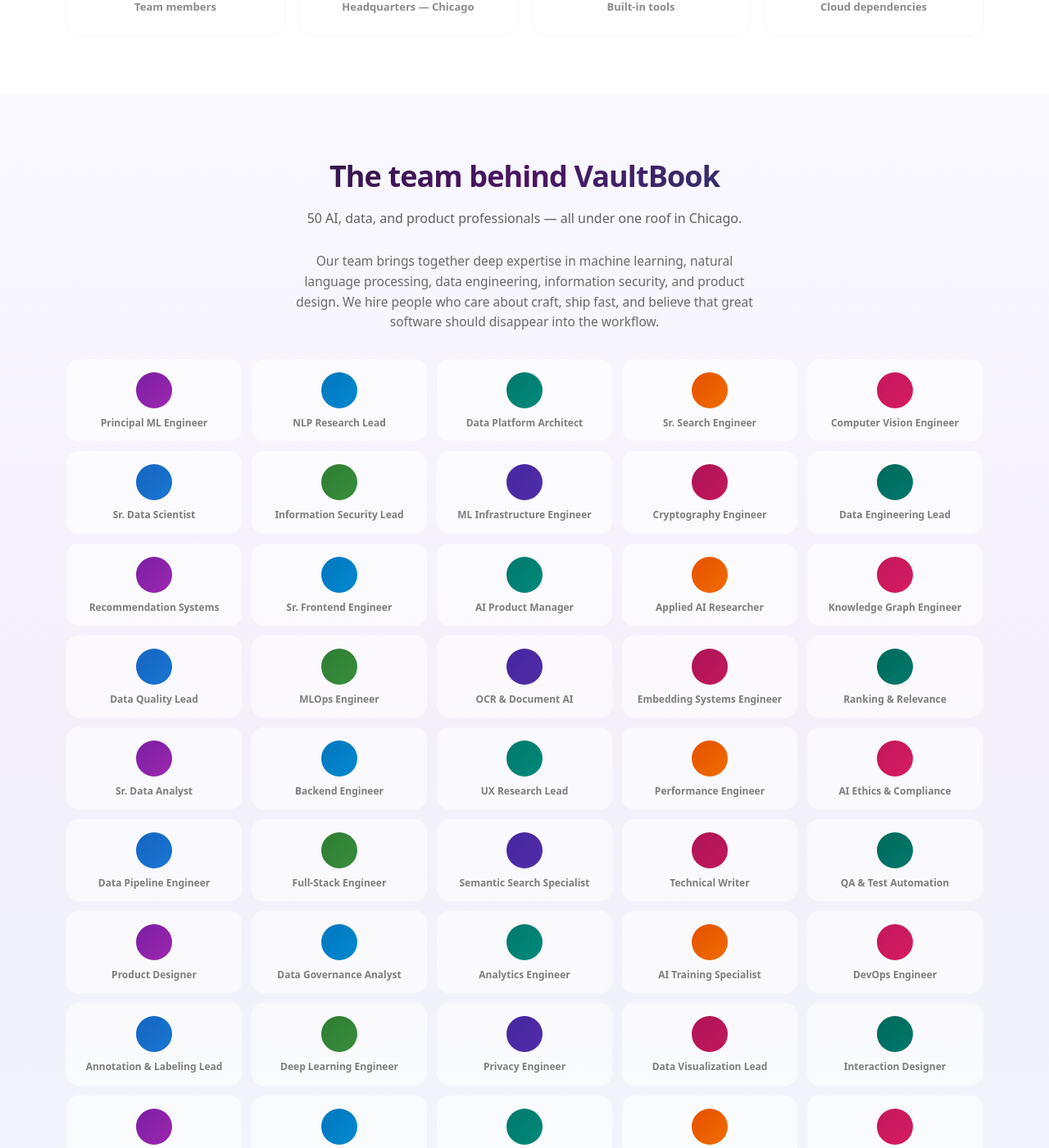
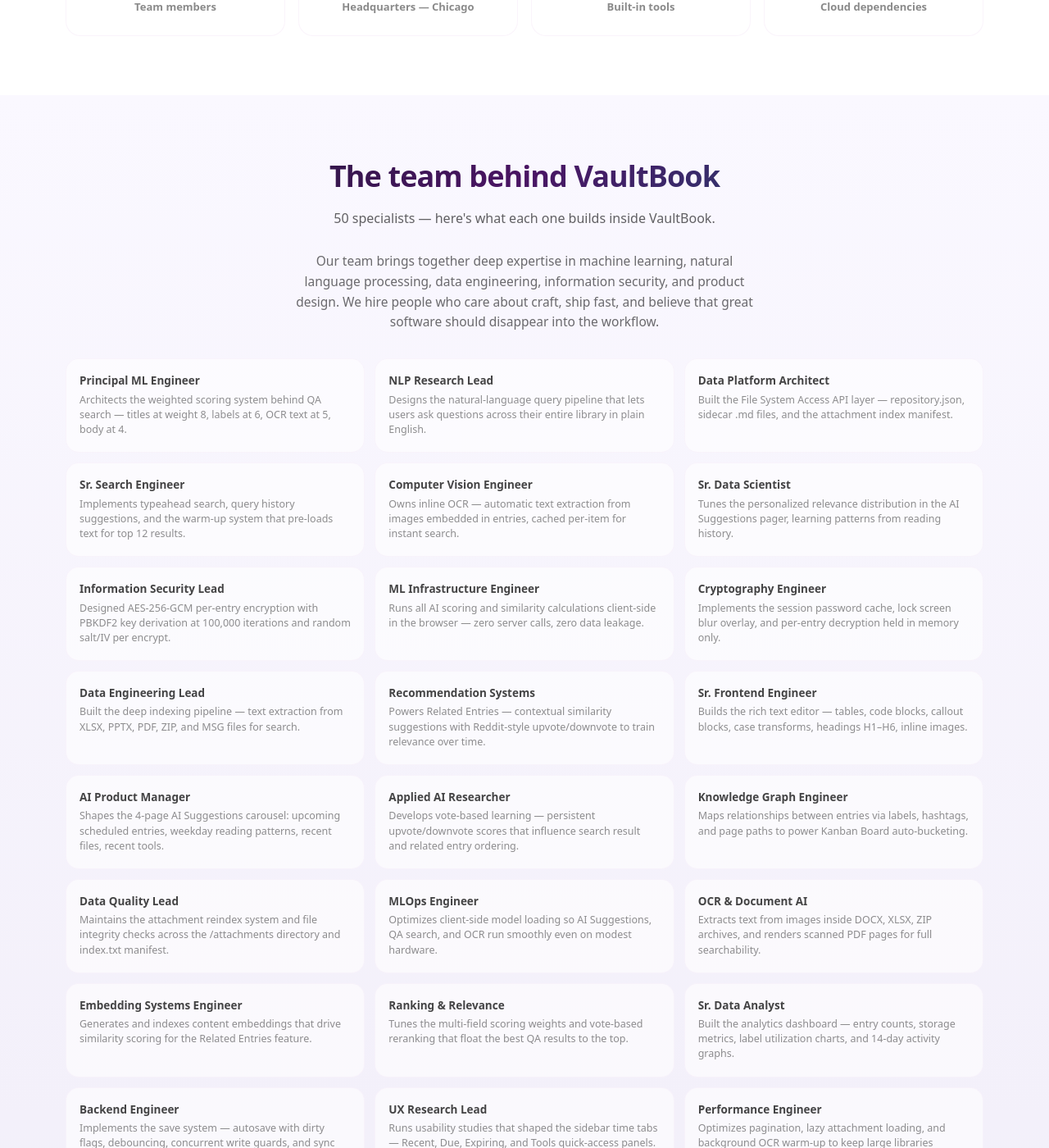
Before and after one commit to k2xn258k2x-cmyk/k2xn258k2x-cmyk.github.io, a Jekyll site: the page built from about.md, in a window 1280 px wide and 1400 px high, scrolled down 2275 px. Shown: the whole window at 82% size. Built offline with Jekyll 4.4.1, drawn with Linux system fonts in a browser that asks for light colours; some of the changed text lies outside the part shown.

Commit message:
Update about.md

```diff
--- a/about.md
+++ b/about.md
@@ -191,16 +191,15 @@
 }
 .ab-team-grid{
   display: grid;
-  grid-template-columns: repeat(5, 1fr);
-  gap: 10px;
+  grid-template-columns: repeat(3, 1fr);
+  gap: 12px;
   margin-top: 28px;
 }
 .ab-member{
   background: rgba(255,255,255,.6);
   border: 1px solid rgba(206,147,216,.08);
   border-radius: 16px;
-  padding: 16px 12px 14px;
-  text-align: center;
+  padding: 18px 16px;
   transition: transform .2s ease, box-shadow .2s ease, border-color .2s ease;
 }
 .ab-member:hover{
@@ -208,31 +207,18 @@
   box-shadow: 0 8px 22px rgba(206,147,216,.1);
   border-color: rgba(206,147,216,.2);
 }
-.ab-avatar{
-  width: 44px; height: 44px;
-  border-radius: 50%;
-  margin: 0 auto 10px;
-  display: grid;
-  place-items: center;
+.ab-member-role{
+  font-size: 13.5px;
+  font-weight: 800;
+  color: rgba(11,11,11,.76);
+  line-height: 1.3;
 }
-.ab-member-role{
-  font-size: 12px;
-  font-weight: 650;
-  color: rgba(11,11,11,.52);
-  margin-top: 2px;
-  line-height: 1.35;
+.ab-member-desc{
+  font-size: 12.5px;
+  color: rgba(11,11,11,.46);
+  margin-top: 5px;
+  line-height: 1.45;
 }
-/* avatar gradient palette */
-.ab-member:nth-child(10n+1) .ab-avatar{ background: linear-gradient(135deg, #7b1fa2, #9c27b0); }
-.ab-member:nth-child(10n+2) .ab-avatar{ background: linear-gradient(135deg, #0277bd, #0288d1); }
-.ab-member:nth-child(10n+3) .ab-avatar{ background: linear-gradient(135deg, #00796b, #00897b); }
-.ab-member:nth-child(10n+4) .ab-avatar{ background: linear-gradient(135deg, #e65100, #ef6c00); }
-.ab-member:nth-child(10n+5) .ab-avatar{ background: linear-gradient(135deg, #c2185b, #d81b60); }
-.ab-member:nth-child(10n+6) .ab-avatar{ background: linear-gradient(135deg, #1565c0, #1976d2); }
-.ab-member:nth-child(10n+7) .ab-avatar{ background: linear-gradient(135deg, #2e7d32, #388e3c); }
-.ab-member:nth-child(10n+8) .ab-avatar{ background: linear-gradient(135deg, #4527a0, #512da8); }
-.ab-member:nth-child(10n+9) .ab-avatar{ background: linear-gradient(135deg, #ad1457, #c2185b); }
-.ab-member:nth-child(10n+10) .ab-avatar{ background: linear-gradient(135deg, #00695c, #00796b); }
 
 /* ── Chicago banner ──────────────────────────────────────────── */
 .ab-chicago{
@@ -314,17 +301,17 @@
 @media (max-width: 900px){
   .ab-values{ grid-template-columns: 1fr 1fr; }
   .ab-nums{ grid-template-columns: 1fr 1fr; }
-  .ab-team-grid{ grid-template-columns: repeat(4, 1fr); }
+  .ab-team-grid{ grid-template-columns: repeat(2, 1fr); }
   .ab-chicago{ flex-direction: column; text-align: center; gap: 16px; }
 }
 @media (max-width: 600px){
   .ab-values{ grid-template-columns: 1fr; }
-  .ab-team-grid{ grid-template-columns: repeat(3, 1fr); }
+  .ab-team-grid{ grid-template-columns: 1fr; }
   .ab-pullquote{ padding: 22px 20px; }
   .ab-pullquote p{ font-size: 17px; }
 }
 @media (max-width: 440px){
-  .ab-team-grid{ grid-template-columns: 1fr 1fr; }
+  .ab-team-grid{ grid-template-columns: 1fr; }
 }
 </style>
 
@@ -455,7 +442,7 @@
   <div class="container">
     <header class="section-head" data-reveal>
       <h2 class="h2">The team behind VaultBook</h2>
-      <p class="muted">50 AI, data, and product professionals — all under one roof in Chicago.</p>
+      <p class="muted">50 specialists — here's what each one builds inside VaultBook.</p>
     </header>
 
     <div class="ab-team-intro" data-reveal>
@@ -467,51 +454,51 @@
     </div>
 
     <div class="ab-team-grid" data-reveal>
-      <div class="ab-member"><div class="ab-avatar"></div><div class="ab-member-role">Principal ML Engineer</div></div>
-      <div class="ab-member"><div class="ab-avatar"></div><div class="ab-member-role">NLP Research Lead</div></div>
-      <div class="ab-member"><div class="ab-avatar"></div><div class="ab-member-role">Data Platform Architect</div></div>
-      <div class="ab-member"><div class="ab-avatar"></div><div class="ab-member-role">Sr. Search Engineer</div></div>
-      <div class="ab-member"><div class="ab-avatar"></div><div class="ab-member-role">Computer Vision Engineer</div></div>
-      <div class="ab-member"><div class="ab-avatar"></div><div class="ab-member-role">Sr. Data Scientist</div></div>
-      <div class="ab-member"><div class="ab-avatar"></div><div class="ab-member-role">Information Security Lead</div></div>
-      <div class="ab-member"><div class="ab-avatar"></div><div class="ab-member-role">ML Infrastructure Engineer</div></div>
-      <div class="ab-member"><div class="ab-avatar"></div><div class="ab-member-role">Cryptography Engineer</div></div>
-      <div class="ab-member"><div class="ab-avatar"></div><div class="ab-member-role">Data Engineering Lead</div></div>
-      <div class="ab-member"><div class="ab-avatar"></div><div class="ab-member-role">Recommendation Systems</div></div>
-      <div class="ab-member"><div class="ab-avatar"></div><div class="ab-member-role">Sr. Frontend Engineer</div></div>
-      <div class="ab-member"><div class="ab-avatar"></div><div class="ab-member-role">AI Product Manager</div></div>
-      <div class="ab-member"><div class="ab-avatar"></div><div class="ab-member-role">Applied AI Researcher</div></div>
-      <div class="ab-member"><div class="ab-avatar"></div><div class="ab-member-role">Knowledge Graph Engineer</div></div>
-      <div class="ab-member"><div class="ab-avatar"></div><div class="ab-member-role">Data Quality Lead</div></div>
-      <div class="ab-member"><div class="ab-avatar"></div><div class="ab-member-role">MLOps Engineer</div></div>
-      <div class="ab-member"><div class="ab-avatar"></div><div class="ab-member-role">OCR &amp; Document AI</div></div>
-      <div class="ab-member"><div class="ab-avatar"></div><div class="ab-member-role">Embedding Systems Engineer</div></div>
-      <div class="ab-member"><div class="ab-avatar"></div><div class="ab-member-role">Ranking &amp; Relevance</div></div>
-      <div class="ab-member"><div class="ab-avatar"></div><div class="ab-member-role">Sr. Data Analyst</div></div>
-      <div class="ab-member"><div class="ab-avatar"></div><div class="ab-member-role">Backend Engineer</div></div>
-      <div class="ab-member"><div class="ab-avatar"></div><div class="ab-member-role">UX Research Lead</div></div>
-      <div class="ab-member"><div class="ab-avatar"></div><div class="ab-member-role">Performance Engineer</div></div>
-      <div class="ab-member"><div class="ab-avatar"></div><div class="ab-member-role">AI Ethics &amp; Compliance</div></div>
-      <div class="ab-member"><div class="ab-avatar"></div><div class="ab-member-role">Data Pipeline Engineer</div></div>
-      <div class="ab-member"><div class="ab-avatar"></div><div class="ab-member-role">Full-Stack Engineer</div></div>
-      <div class="ab-member"><div class="ab-avatar"></div><div class="ab-member-role">Semantic Search Specialist</div></div>
-      <div class="ab-member"><div class="ab-avatar"></div><div class="ab-member-role">Technical Writer</div></div>
-      <div class="ab-member"><div class="ab-avatar"></div><div class="ab-member-role">QA &amp; Test Automation</div></div>
-      <div class="ab-member"><div class="ab-avatar"></div><div class="ab-member-role">Product Designer</div></div>
-      <div class="ab-member"><div class="ab-avatar"></div><div class="ab-member-role">Data Governance Analyst</div></div>
-      <div class="ab-member"><div class="ab-avatar"></div><div class="ab-member-role">Analytics Engineer</div></div>
-      <div class="ab-member"><div class="ab-avatar"></div><div class="ab-member-role">AI Training Specialist</div></div>
-      <div class="ab-member"><div class="ab-avatar"></div><div class="ab-member-role">DevOps Engineer</div></div>
-      <div class="ab-member"><div class="ab-avatar"></div><div class="ab-member-role">Annotation &amp; Labeling Lead</div></div>
-      <div class="ab-member"><div class="ab-avatar"></div><div class="ab-member-role">Deep Learning Engineer</div></div>
-      <div class="ab-member"><div class="ab-avatar"></div><div class="ab-member-role">Privacy Engineer</div></div>
-      <div class="ab-member"><div class="ab-avatar"></div><div class="ab-member-role">Data Visualization Lead</div></div>
-      <div class="ab-member"><div class="ab-avatar"></div><div class="ab-member-role">Interaction Designer</div></div>
-      <div class="ab-member"><div class="ab-avatar"></div><div class="ab-member-role">Feature Extraction Engineer</div></div>
-      <div class="ab-member"><div class="ab-avatar"></div><div class="ab-member-role">ML Research Scientist</div></div>
-      <div class="ab-member"><div class="ab-avatar"></div><div class="ab-member-role">Cloud-to-Edge Specialist</div></div>
-      <div class="ab-member"><div class="ab-avatar"></div><div class="ab-member-role">Accessibility Engineer</div></div>
-      <div class="ab-member"><div class="ab-avatar"></div><div class="ab-member-role">Content Strategist</div></div>
+      <div class="ab-member"><div class="ab-member-role">Principal ML Engineer</div><div class="ab-member-desc">Architects the weighted scoring system behind QA search — titles at weight 8, labels at 6, OCR text at 5, body at 4.</div></div>
+      <div class="ab-member"><div class="ab-member-role">NLP Research Lead</div><div class="ab-member-desc">Designs the natural-language query pipeline that lets users ask questions across their entire library in plain English.</div></div>
+      <div class="ab-member"><div class="ab-member-role">Data Platform Architect</div><div class="ab-member-desc">Built the File System Access API layer — repository.json, sidecar .md files, and the attachment index manifest.</div></div>
+      <div class="ab-member"><div class="ab-member-role">Sr. Search Engineer</div><div class="ab-member-desc">Implements typeahead search, query history suggestions, and the warm-up system that pre-loads text for top 12 results.</div></div>
+      <div class="ab-member"><div class="ab-member-role">Computer Vision Engineer</div><div class="ab-member-desc">Owns inline OCR — automatic text extraction from images embedded in entries, cached per-item for instant search.</div></div>
+      <div class="ab-member"><div class="ab-member-role">Sr. Data Scientist</div><div class="ab-member-desc">Tunes the personalized relevance distribution in the AI Suggestions pager, learning patterns from reading history.</div></div>
+      <div class="ab-member"><div class="ab-member-role">Information Security Lead</div><div class="ab-member-desc">Designed AES-256-GCM per-entry encryption with PBKDF2 key derivation at 100,000 iterations and random salt/IV per encrypt.</div></div>
+      <div class="ab-member"><div class="ab-member-role">ML Infrastructure Engineer</div><div class="ab-member-desc">Runs all AI scoring and similarity calculations client-side in the browser — zero server calls, zero data leakage.</div></div>
+      <div class="ab-member"><div class="ab-member-role">Cryptography Engineer</div><div class="ab-member-desc">Implements the session password cache, lock screen blur overlay, and per-entry decryption held in memory only.</div></div>
+      <div class="ab-member"><div class="ab-member-role">Data Engineering Lead</div><div class="ab-member-desc">Built the deep indexing pipeline — text extraction from XLSX, PPTX, PDF, ZIP, and MSG files for search.</div></div>
+      <div class="ab-member"><div class="ab-member-role">Recommendation Systems</div><div class="ab-member-desc">Powers Related Entries — contextual similarity suggestions with Reddit-style upvote/downvote to train relevance over time.</div></div>
+      <div class="ab-member"><div class="ab-member-role">Sr. Frontend Engineer</div><div class="ab-member-desc">Builds the rich text editor — tables, code blocks, callout blocks, case transforms, headings H1–H6, inline images.</div></div>
+      <div class="ab-member"><div class="ab-member-role">AI Product Manager</div><div class="ab-member-desc">Shapes the 4-page AI Suggestions carousel: upcoming scheduled entries, weekday reading patterns, recent files, recent tools.</div></div>
+      <div class="ab-member"><div class="ab-member-role">Applied AI Researcher</div><div class="ab-member-desc">Develops vote-based learning — persistent upvote/downvote scores that influence search result and related entry ordering.</div></div>
+      <div class="ab-member"><div class="ab-member-role">Knowledge Graph Engineer</div><div class="ab-member-desc">Maps relationships between entries via labels, hashtags, and page paths to power Kanban Board auto-bucketing.</div></div>
+      <div class="ab-member"><div class="ab-member-role">Data Quality Lead</div><div class="ab-member-desc">Maintains the attachment reindex system and file integrity checks across the /attachments directory and index.txt manifest.</div></div>
+      <div class="ab-member"><div class="ab-member-role">MLOps Engineer</div><div class="ab-member-desc">Optimizes client-side model loading so AI Suggestions, QA search, and OCR run smoothly even on modest hardware.</div></div>
+      <div class="ab-member"><div class="ab-member-role">OCR &amp; Document AI</div><div class="ab-member-desc">Extracts text from images inside DOCX, XLSX, ZIP archives, and renders scanned PDF pages for full searchability.</div></div>
+      <div class="ab-member"><div class="ab-member-role">Embedding Systems Engineer</div><div class="ab-member-desc">Generates and indexes content embeddings that drive similarity scoring for the Related Entries feature.</div></div>
+      <div class="ab-member"><div class="ab-member-role">Ranking &amp; Relevance</div><div class="ab-member-desc">Tunes the multi-field scoring weights and vote-based reranking that float the best QA results to the top.</div></div>
+      <div class="ab-member"><div class="ab-member-role">Sr. Data Analyst</div><div class="ab-member-desc">Built the analytics dashboard — entry counts, storage metrics, label utilization charts, and 14-day activity graphs.</div></div>
+      <div class="ab-member"><div class="ab-member-role">Backend Engineer</div><div class="ab-member-desc">Implements the save system — autosave with dirty flags, debouncing, concurrent write guards, and sync status badges.</div></div>
+      <div class="ab-member"><div class="ab-member-role">UX Research Lead</div><div class="ab-member-desc">Runs usability studies that shaped the sidebar time tabs — Recent, Due, Expiring, and Tools quick-access panels.</div></div>
+      <div class="ab-member"><div class="ab-member-role">Performance Engineer</div><div class="ab-member-desc">Optimizes pagination, lazy attachment loading, and background OCR warm-up to keep large libraries responsive.</div></div>
+      <div class="ab-member"><div class="ab-member-role">AI Ethics &amp; Compliance</div><div class="ab-member-desc">Ensures all AI features run locally with zero telemetry — no usage data, no model training on user content, ever.</div></div>
+      <div class="ab-member"><div class="ab-member-role">Data Pipeline Engineer</div><div class="ab-member-desc">Handles the background attachment text extraction pipeline that indexes content from text-based files and images.</div></div>
+      <div class="ab-member"><div class="ab-member-role">Full-Stack Engineer</div><div class="ab-member-desc">Ships the built-in tools — File Analyzer, PDF Merge &amp; Split, MP3 Cutter, Password Generator, and Folder Analyzer.</div></div>
+      <div class="ab-member"><div class="ab-member-role">Semantic Search Specialist</div><div class="ab-member-desc">Develops smart label suggestions — content analysis that recommends relevant tags with pastel-styled suggestion chips.</div></div>
+      <div class="ab-member"><div class="ab-member-role">Technical Writer</div><div class="ab-member-desc">Writes the storage tutorial, update banners, FAQ, and every tooltip that guides first-time users through VaultBook.</div></div>
+      <div class="ab-member"><div class="ab-member-role">QA &amp; Test Automation</div><div class="ab-member-desc">Tests across Chrome, Edge, Arc, and Brave on Mac, Windows, and Linux — every release, every platform, every time.</div></div>
+      <div class="ab-member"><div class="ab-member-role">Product Designer</div><div class="ab-member-desc">Designed the frosted-glass UI, sidebar toggle, floating action button, and the responsive layout that stacks at 900px.</div></div>
+      <div class="ab-member"><div class="ab-member-role">Data Governance Analyst</div><div class="ab-member-desc">Defines the data model — items, pages, sections, labels, pagePaths, and the userVotes schema for persistent learning.</div></div>
+      <div class="ab-member"><div class="ab-member-role">Analytics Engineer</div><div class="ab-member-desc">Builds the canvas-rendered charts — label pie charts, page utilization, monthly activity, and attachment type breakdowns.</div></div>
+      <div class="ab-member"><div class="ab-member-role">AI Training Specialist</div><div class="ab-member-desc">Curates the vote-based feedback loop where upvotes (+1M) and downvotes (-1M) persistently reshape search ordering.</div></div>
+      <div class="ab-member"><div class="ab-member-role">DevOps Engineer</div><div class="ab-member-desc">Manages the build pipeline that compiles VaultBook into a single deployable HTML file with zero external dependencies.</div></div>
+      <div class="ab-member"><div class="ab-member-role">Annotation &amp; Labeling Lead</div><div class="ab-member-desc">Develops the color-coded label system, inline hashtag parsing, and the multi-select tag interface in the edit modal.</div></div>
+      <div class="ab-member"><div class="ab-member-role">Deep Learning Engineer</div><div class="ab-member-desc">Trains the models behind contextual Related Entries similarity — the engine that surfaces notes you didn't know you needed.</div></div>
+      <div class="ab-member"><div class="ab-member-role">Privacy Engineer</div><div class="ab-member-desc">Audits every code path to ensure zero network calls — no analytics beacons, no font CDNs, no external requests of any kind.</div></div>
+      <div class="ab-member"><div class="ab-member-role">Data Visualization Lead</div><div class="ab-member-desc">Designs the strength metric pills, expandable analytics details, and the file type breakdown chips in the analytics panel.</div></div>
+      <div class="ab-member"><div class="ab-member-role">Interaction Designer</div><div class="ab-member-desc">Crafts the micro-interactions — smooth transitions, hover states, close confirmation dialogs, and accordion section UX.</div></div>
+      <div class="ab-member"><div class="ab-member-role">Feature Extraction Engineer</div><div class="ab-member-desc">Parses structured content from PPTX slides via JSZip and XLSX sheets via SheetJS for deep searchable indexing.</div></div>
+      <div class="ab-member"><div class="ab-member-role">ML Research Scientist</div><div class="ab-member-desc">Researches and improves the personalized relevance distribution that powers the AI Suggestions reading patterns.</div></div>
+      <div class="ab-member"><div class="ab-member-role">Cloud-to-Edge Specialist</div><div class="ab-member-desc">Ensures every AI and search feature runs entirely in-browser — proving that cloud-grade intelligence works at the edge.</div></div>
+      <div class="ab-member"><div class="ab-member-role">Accessibility Engineer</div><div class="ab-member-desc">Makes VaultBook keyboard-navigable and screen-reader friendly — ARIA labels, focus states, and sr-only utility classes.</div></div>
+      <div class="ab-member"><div class="ab-member-role">Content Strategist</div><div class="ab-member-desc">Shapes the Threads tool, RSS Reader folder structure, and Save URL → Entry workflow that turns web pages into notes.</div></div>
     </div>
 
     <div class="ab-chicago" data-reveal>
```
Also changed, not shown: other parts of about.md (+1 -0 lines).
